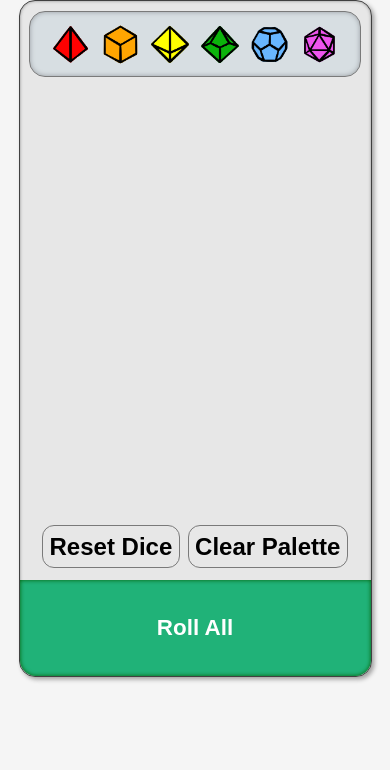
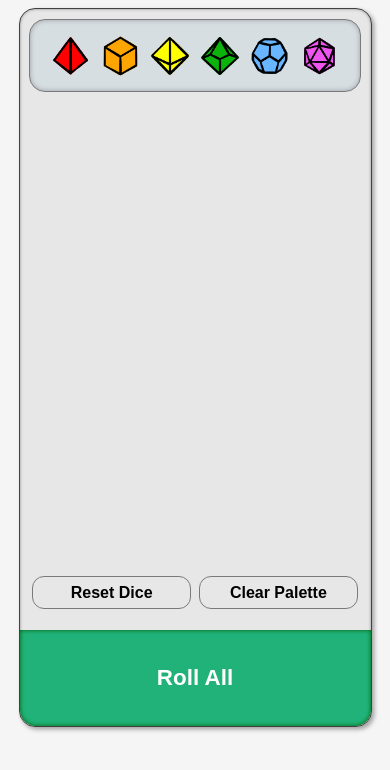
Before and after one commit to CoreyJSteiner/dice-palette, a React (Vite) app: page / in a window 390 px wide. Shown: the top 770 px of the page. Built offline with nearby package versions, Linux system fonts and the light colour scheme.

Commit message:
mobile css

```diff
--- a/src/components/DieComponent.css
+++ b/src/components/DieComponent.css
@@ -35,9 +35,8 @@
 
 @media screen and (max-width: 900px) {
     .die-pallete {
-        margin: 0 auto;
         width: 90dvw;
-        height: 80dvh
+        height: 85dvh
     }
 }
 
@@ -46,7 +45,7 @@
     justify-content: center;
     align-items: center;
     width: 100%;
-    height: 20%;
+    height: 15%;
     padding: 2rem;
     background: rgb(32, 178, 120);
     border: none;
@@ -80,8 +79,9 @@
     flex-direction: row;
     justify-content: space-around;
     align-items: center;
-    padding: 1rem;
+    padding: 0rem 1rem;
     width: 90%;
+    height: 20%;
     margin: var(--palette-edge-space) var(--palette-edge-space) 0rem;
     background: rgb(215, 222, 226);
     border: 1px solid #7a7a7a;
@@ -92,7 +92,12 @@
 @media screen and (max-width: 900px) {
     .die-options {
         width: 85%;
-        max-height: 2rem
+    }
+}
+
+@media screen and (max-width: 900px) and (orientation: portrait) {
+    .die-options {
+        height: 10%;
     }
 }
 
@@ -107,10 +112,16 @@
     justify-content: center;
     align-items: center;
     width: 95%;
-    height: 100%;
-    margin: 0.5rem var(--palette-edge-space) 0rem var(--palette-edge-space);
+    height: 60%;
+    margin: 0rem var(--palette-edge-space) 0rem var(--palette-edge-space);
     background: none;
     border-radius: 0rem 0rem 1rem 1rem;
+}
+
+@media screen and (max-width: 900px) and (orientation: portrait) {
+    .die-pool-container {
+        height: 76%;
+    }
 }
 
 .button-bottom-container {
@@ -121,8 +132,9 @@
     z-index: 100;
 }
 
-@media (max-width: 900px) and (orientation:portrait) {
+@media (max-width: 900px) {
     .button-bottom-container {
+        margin: 0;
         justify-content: center;
     }
 }
@@ -136,7 +148,8 @@
 
 @media screen and (max-width: 900px) {
     .button-bottom {
-        font-size: 1.5rem;
+        font-size: 1rem;
+        width: 100%;
     }
 }
 
@@ -264,8 +277,9 @@
     justify-content: center;
     align-items: center;
     width: 100%;
-    height: 100%;
-    overflow-x: hidden;
+    height: 80%;
+    /* max-height: ; */
+    overflow-x: scroll;
     overflow-y: scroll;
     padding: 1rem;
 }
@@ -284,7 +298,7 @@
 
 @media screen and (max-width: 900px) {
     .die-display {
-        width: 5rem;
+        width: 3rem;
         height: auto;
     }
 }
```
